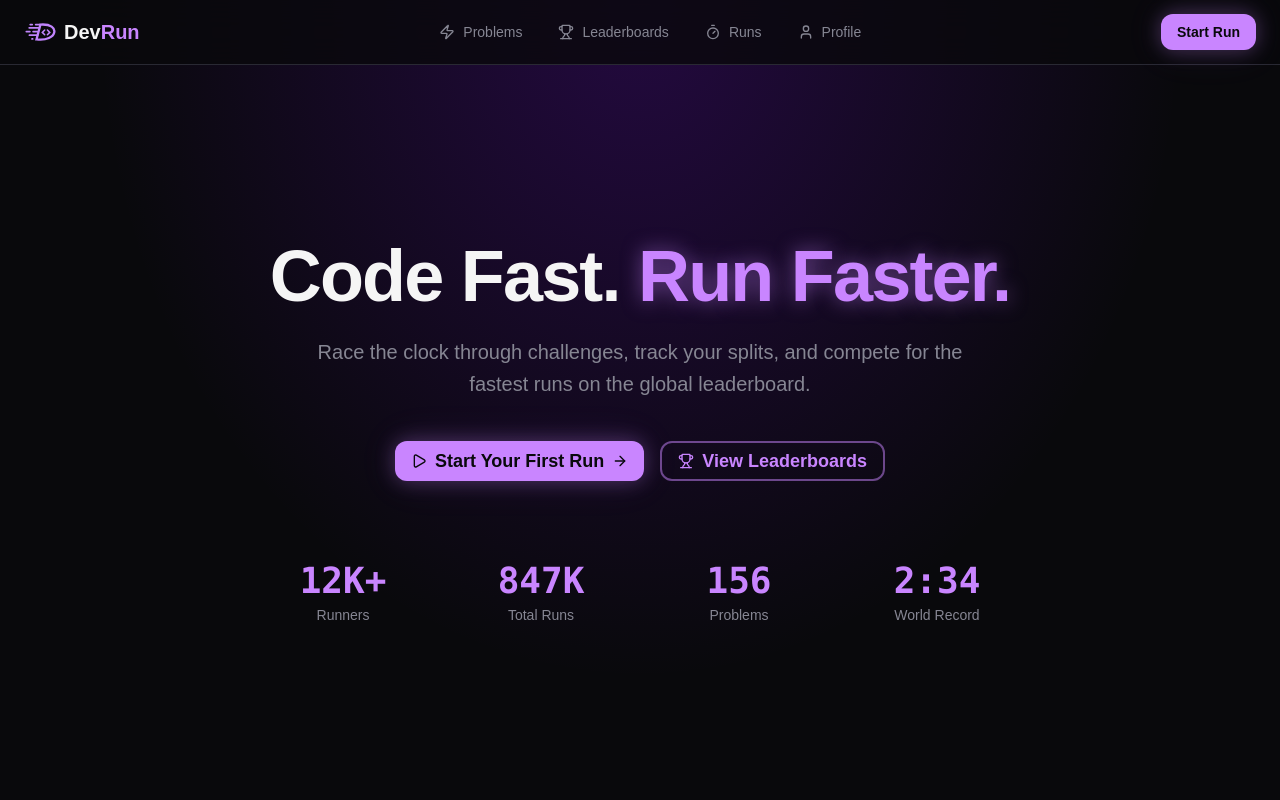
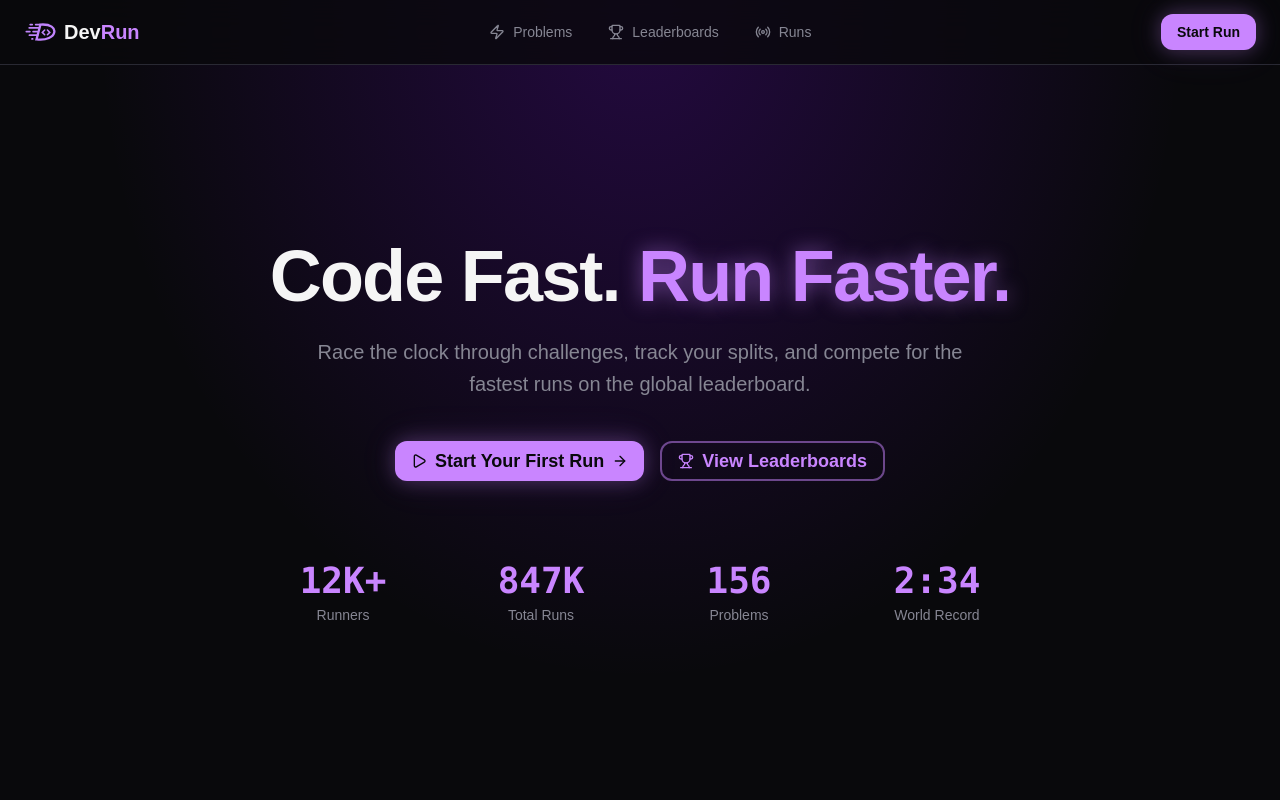
Before and after one commit to orus-dev/dev-run, a Next.js app: page / in a window 1280 px wide. Shown: the top 800 px of the page. Built offline with nearby package versions, Linux system fonts and the light colour scheme.

Commit message:
Removed profile from nav

```diff
--- a/src/components/app/Navbar.tsx
+++ b/src/components/app/Navbar.tsx
@@ -1,7 +1,7 @@
 "use client";
 
 import Link from "next/link";
-import { Timer, Trophy, User, Zap } from "lucide-react";
+import { Radio, Trophy, Zap } from "lucide-react";
 import { usePathname } from "next/navigation";
 import { cn } from "@/lib/utils";
 
@@ -18,13 +18,8 @@ const navs = [
   },
   {
     link: "/runs",
-    icon: Timer,
+    icon: Radio,
     name: "Runs",
-  },
-  {
-    link: "/profile",
-    icon: User,
-    name: "Profile",
   },
 ];
 
```
